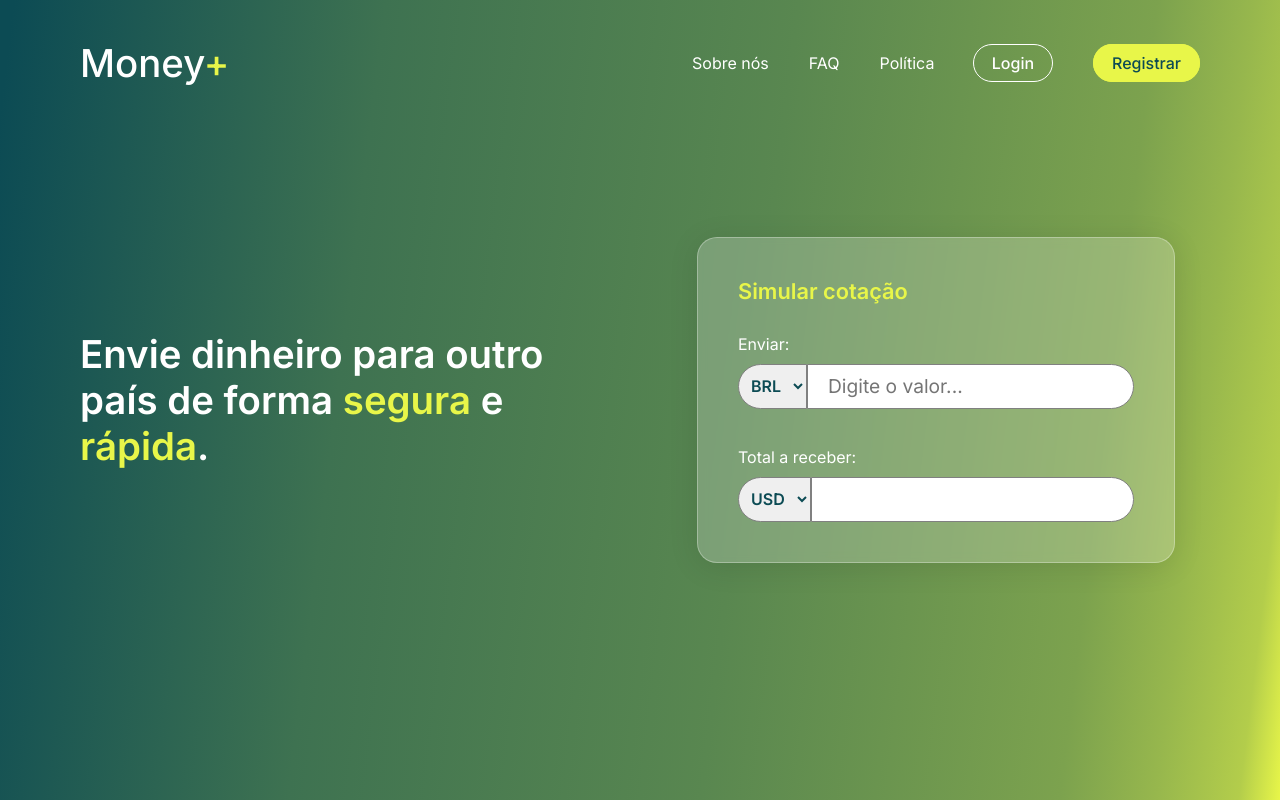
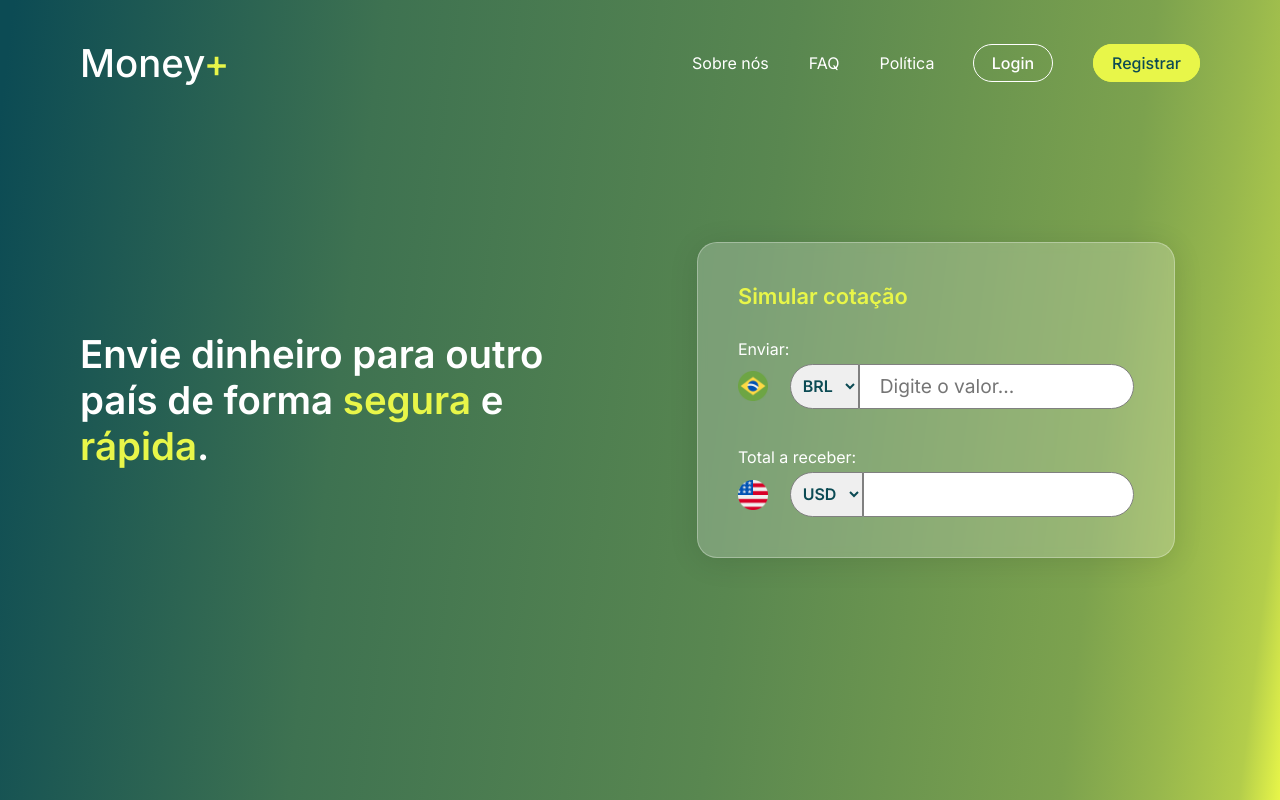
Before and after one commit to adriano2606/moneyplus, a plain HTML site: page index.html in a window 1280 px wide. Drawn offline with Linux system fonts and the light colour scheme; no server answers.

Commit message:
Adição de bandeiras nos inputs

```diff
--- a/css/hero.css
+++ b/css/hero.css
@@ -48,7 +48,6 @@
 }
 
 .box-content{
-    height: 100%;
     display: flex;
     flex-direction: column;
     justify-content: space-evenly;
@@ -82,18 +81,47 @@
 .box-line{
     display: flex;
     flex-direction: column;
-    gap: 1rem;
+    gap: .5rem;
+    width: 100%;
 }
 
 .box-fields{
     display: flex;
+    align-items: center;
 }
 
+.campos{
+    display: flex;
+    width: 100%;
+}
+
+.country{
+    width: 15%;
+    height: 3rem;
+    background-size: contain;
+    background-repeat: no-repeat;
+}
+
+.us{
+    background-image: url(../assets/united-states.png);
+}
+
+.ca{
+    background-image: url(../assets/canada.png);
+}
+
+.eu{
+    background-image: url(../assets/european.png);
+}
+
+.br{
+    background-image: url(../assets/brazil-.png);
+}
 
 input::-webkit-outer-spin-button,
 input::-webkit-inner-spin-button {
     -webkit-appearance: none;
-    margin: 0;
+     margin: 0;
 }
 
 #cotacao-info{
--- a/index.html
+++ b/index.html
@@ -36,10 +36,14 @@
                         <div class="box-line">
                             <label for="">Enviar:</label>
                             <div class="box-fields">
+                                <div class="country br">
+                                </div>
+                                <div class="campos">
                                     <select name="selecione" id="">
                                         <option value="brl">BRL</option>
                                     </select>
                                     <input type="number" name="" id="valor-enviar" placeholder="Digite o valor..." oninput="calcularCotacao()">
+                                                                </div>
                                 </div>
                         </div>
                         <div id="cotacao-info">
@@ -47,12 +51,17 @@
                         <div class="box-line">
                             <label for="">Total a receber:</label>
                             <div class="box-fields">
+                                <div class="country us">
+                                </div>
+                                <div class="campos">
                                     <select name="selecione" id="receber-options" onchange="calcularCotacao()">
                                         <option value="USD">USD</option>
                                         <option value="EUR">EUR</option>
                                         <option value="CAD">CAD</option>
                                     </select>
                                     <input readonly="readonly" type="number" name="" id="valor-receber">
+                                </div>
+
                             </div>
                         </div>
                     </div>
--- a/main.js
+++ b/main.js
@@ -18,8 +18,9 @@ var moedaSelecionada = document.getElementById("receber-options")
 var option
 const areaCotacao = document.getElementById("cotacao-info")
 const valorCotacao = document.getElementById("valor-cotacao")
+const flag = document.getElementsByClassName('country')[1]
 
-async function calcularCotacao(){
+function calcularCotacao(){
 
     option = moedaSelecionada.value
     areaCotacao.style.display = 'flex';
@@ -29,14 +30,22 @@ async function calcularCotacao(){
         valorReceber.value = (valorEnviar.value / dolar).toFixed(2)
         areaCotacao.innerHTML = `<p><span class="text-highlight">Cotação:</span></p>
                             <p id="valor-cotacao">${option + " " + dolar.toFixed(2)}</p>`
+                            flag.classList.remove('ca', 'eu')
+                            flag.classList.add("us")
+
     } else if (option == "EUR"){
         valorReceber.value = (valorEnviar.value / euro).toFixed(2)
         areaCotacao.innerHTML =  `<p><span class="text-highlight">Cotação:</span></p>
                             <p id="valor-cotacao">${option + " " + euro.toFixed(2)}</p>`
+                            flag.classList.remove("us", "ca")
+      flag.classList.add("eu")
     } else if (option == "CAD"){
         valorReceber.value = (valorEnviar.value / cad).toFixed(2)
         areaCotacao.innerHTML = `<p><span class="text-highlight">Cotação:</span></p>
                             <p id="valor-cotacao">${option + " " + cad.toFixed(2)}</p>`
+                            flag.classList.remove("us", "eu")
+                            flag.classList.add("ca")
+
     }
 }
 
```
Also changed, not shown: assets/brazil-.png (added), assets/canada.png (added), assets/european.png (added), assets/united-states.png (added). Lines whose indentation alone changed are shown as unchanged.
